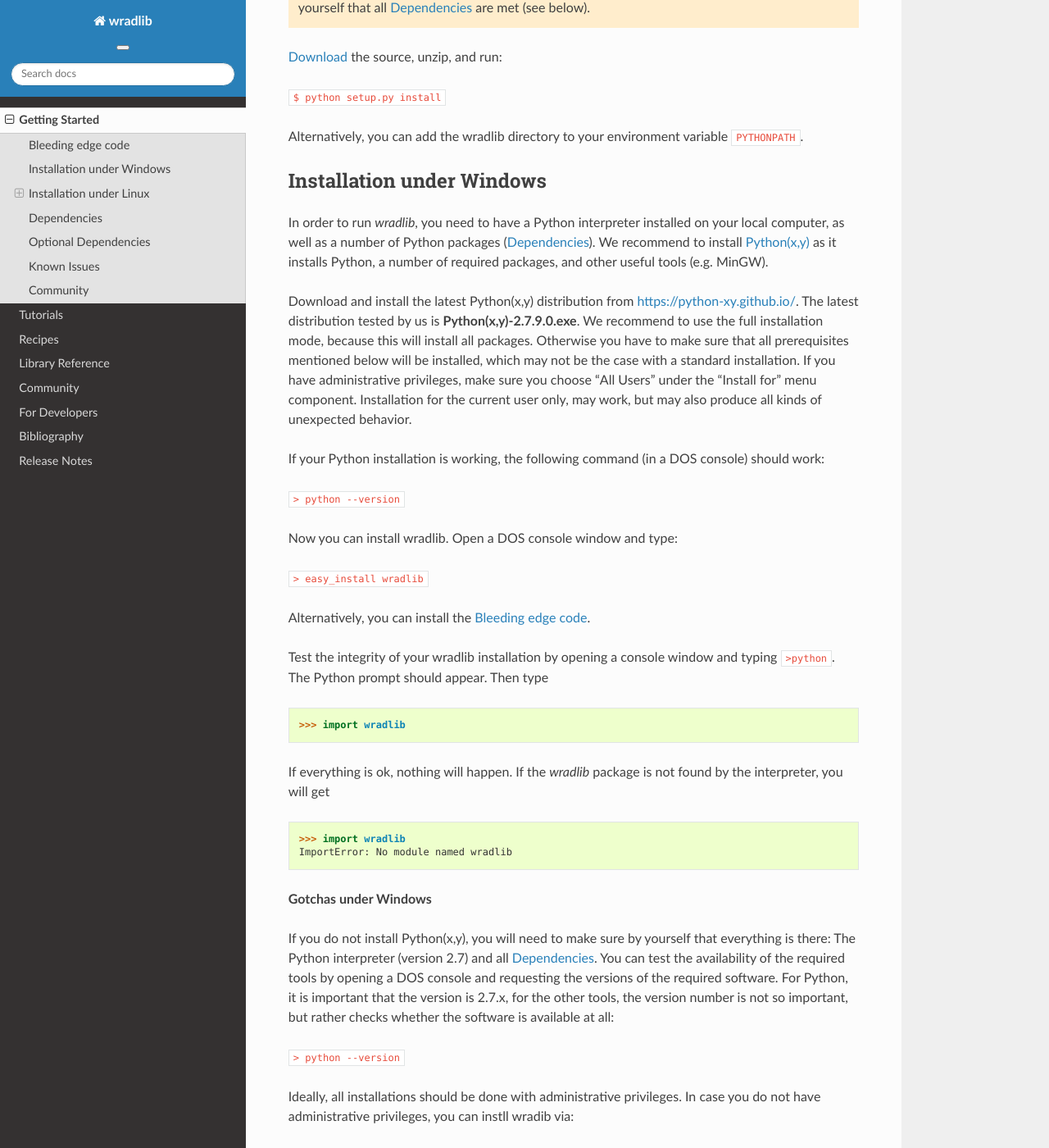
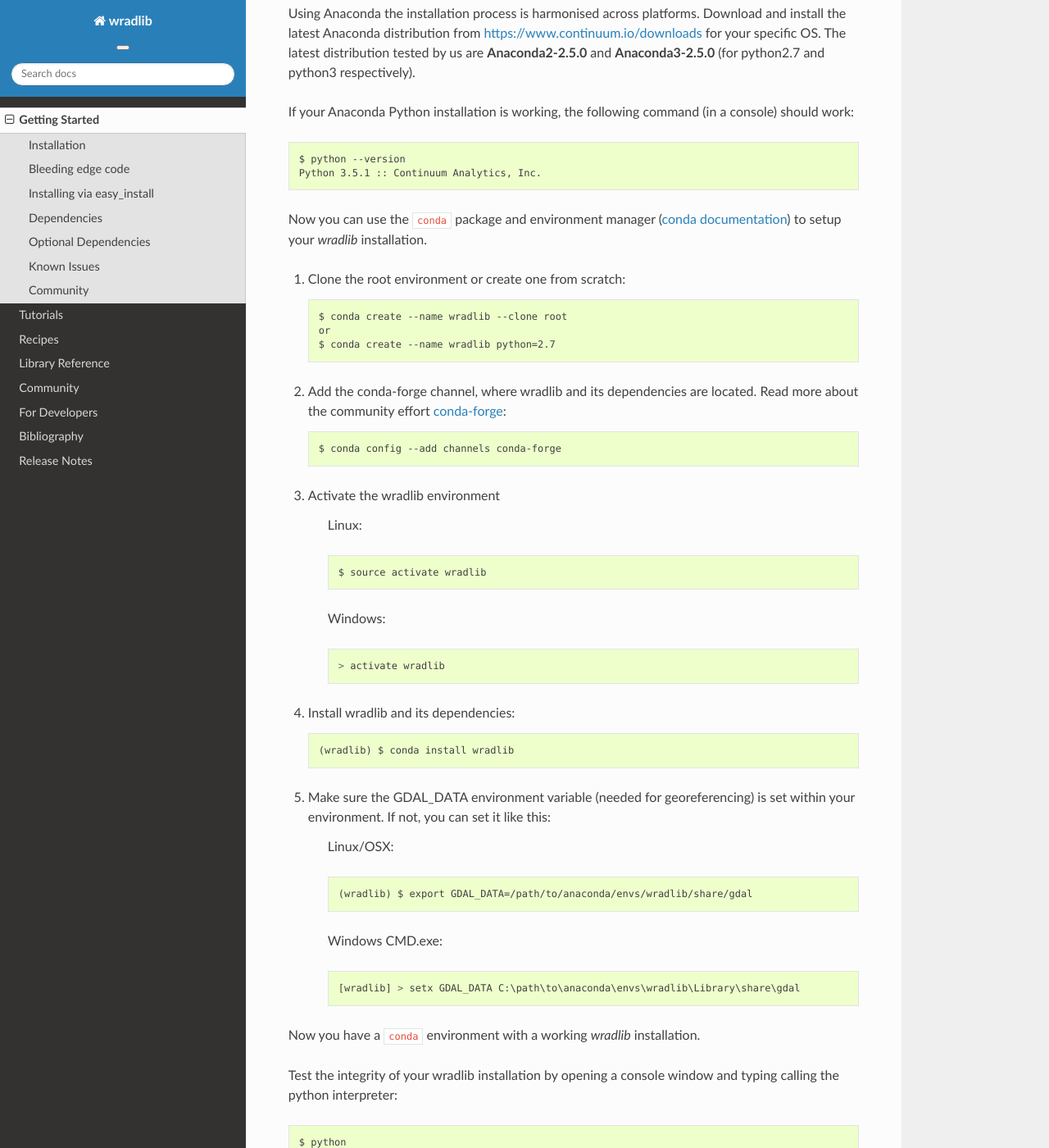
Before and after one commit to wradlib/wradlib-docs, a Sphinx documentation site: the page built from source/gettingstarted.rst, in a window 1280 px wide and 1400 px high, scrolled down 307 px. Shown: the whole window at 82% size. Built offline with Sphinx 7.4.7 and the Read the Docs theme 2.0.0, drawn with Linux system fonts in a browser that asks for light colours; the version number could not be read and is left out; some of the changed text lies outside the part shown.

Commit message:
DOC: incorporate new installation workflow into docs

```diff
--- a/source/dev_setup.rst
+++ b/source/dev_setup.rst
@@ -3,7 +3,7 @@
 
 Setup
 -----
-The section :doc:`gettingstarted` will provide you with detailed guidance on how to install wradlib and the required dependencies for different operating systems (MS Windows, Linux, Mac OS). On MS Windows, each release of wradlib should work with a certain version of Python(x,y). wradlib |release| has been tested with Python(x,y) 2.7.9.0. on Windows and anaconda 2.7.10 and 3.5 on linux-64.
+The section :doc:`gettingstarted` will provide you with detailed guidance on how to install wradlib and the required dependencies for different operating systems (MS Windows, Linux, Mac OS). wradlib |release| has been tested with Anaconda Python 2.5.0 on linux-64, osx-64 and MS Windows 32 and 64 versions.
 
 As a developer, though, you should rather link into wradlib's version control. This way, it will be easier for you to track changes and to contribute your changes to wradlib's main respository (see next section). Just install `Git <https://git-scm.com/>`_, then clone the wradlib repository to your local system by executing the following command in your shell: ``git clone https://github.com/wradlib/wradlib.git``. Do not forget to set the ``PYTHONPATH`` to point to the corresponding directory.
 
--- a/source/gettingstarted.rst
+++ b/source/gettingstarted.rst
@@ -1,80 +1,100 @@
 Getting Started
 ===============
+
+.. _ref-installation:
+
+Installation
+------------
+
+In order to run *wradlib*, you need to have a Python interpreter installed on your local computer, as well as a number of Python packages (`Dependencies`_). We recommend to install `Anaconda <https://www.continuum.io/why-anaconda/>`_ as it installs Python, a number of required packages, and other useful tools (e.g. spyder).
+
+Using Anaconda the installation process is harmonised across platforms. Download and install the latest Anaconda distribution from https://www.continuum.io/downloads for your specific OS.
+The latest distribution tested by us are **Anaconda2-2.5.0** and **Anaconda3-2.5.0** (for python2.7 and python3 respectively).
+
+If your Anaconda Python installation is working, the following command (in a console) should work::
+
+    $ python --version
+    Python 3.5.1 :: Continuum Analytics, Inc.
+
+Now you can use the ``conda`` package and environment manager (`conda documentation <http://conda.pydata.org/docs/index.html/>`_) to setup your *wradlib* installation.
+
+#. Clone the root environment or create one from scratch::
+
+    $ conda create --name wradlib --clone root
+    or
+    $ conda create --name wradlib python=2.7
+
+#. Add the conda-forge channel, where wradlib and its dependencies are located. Read more about the community effort `conda-forge <https://conda-forge.github.io/>`_::
+
+    $ conda config --add channels conda-forge
+
+#. Activate the wradlib environment
+
+    Linux::
+
+        $ source activate wradlib
+
+    Windows::
+
+        > activate wradlib
+
+#. Install wradlib and its dependencies::
+
+    (wradlib) $ conda install wradlib
+
+#. Make sure the GDAL_DATA environment variable (needed for georeferencing) is set within your environment. If not, you can set it like this:
+
+    Linux/OSX::
+
+        (wradlib) $ export GDAL_DATA=/path/to/anaconda/envs/wradlib/share/gdal
+
+    Windows CMD.exe::
+
+        [wradlib] > setx GDAL_DATA C:\path\to\anaconda\envs\wradlib\Library\share\gdal
+
+Now you have a ``conda`` environment with a working *wradlib* installation.
+
+Test the integrity of your wradlib installation by opening a console window and typing calling the python interpreter::
+
+    $ python
+    Python 3.5.1 |Continuum Analytics, Inc.| (default, Dec  7 2015, 11:16:01)
+    [GCC 4.4.7 20120313 (Red Hat 4.4.7-1)] on linux
+    Type "help", "copyright", "credits" or "license" for more information.
+
+The Python prompt should appear. Then type::
+
+    >>> import wradlib
+    >>> wradlib.__version__
+    '0.8.0'
+
+If everything is ok, this will show the running wradlib version. If the *wradlib* package is not found by the interpreter, you will get::
+
+    >>> import wradlib
+    ImportError: No module named wradlib
+
+Alternatively, you can install the `Bleeding edge code`_, but you have to keep track of wradlibs dependencies yourself.
+
 
 Bleeding edge code
 ------------------
 
 .. warning:: The wradlib version on `PyPI <https://pypi.python.org/pypi/wradlib>`_ might lag behind the actual developments. You can use the bleeding edge code from the `wradlib repository <https://github.com/wradlib/wradlib>`_. Note, however, that you need to make sure yourself that all `Dependencies`_ are met (see below).
 
-`Download <https://github.com/wradlib/wradlib/archive/master.zip>`_ the source, unzip, and run:
+`Download <https://github.com/wradlib/wradlib/archive/master.zip>`_ the source, unzip, and run::
 
-``$ python setup.py install``
+    $ python setup.py install
 
 Alternatively, you can add the wradlib directory to your environment variable ``PYTHONPATH``.
 
 
-Installation under Windows
---------------------------
+Installing via easy_install
+---------------------------
 
-In order to run *wradlib*, you need to have a Python interpreter installed on your local computer, as well as a number of Python packages (`Dependencies`_). We recommend to install `Python(x,y) <https://python-xy.github.io/>`_ as it installs Python, a number of required packages, and other useful tools (e.g. MinGW).
+Although we recommend using the Anaconda Python Environment you can install wradlib from PyPi via easy_install.
 
-Download and install the latest Python(x,y) distribution from https://python-xy.github.io/.
-The latest distribution tested by us is **Python(x,y)-2.7.9.0.exe**.
-We recommend to use the full installation mode, because this will install all packages.
-Otherwise you have to make sure that all prerequisites mentioned below will be installed, which may not be the case with a standard installation.
-If you have administrative privileges, make sure you choose "All Users" under the "Install for" menu component.
-Installation for the current user only, may work, but may also produce all kinds of unexpected behavior.
+Open a terminal and run::
 
-If your Python installation is working, the following command (in a DOS console) should work:
-
-``> python --version``
-
-Now you can install wradlib. Open a DOS console window and type:
-
-``> easy_install wradlib``
-
-Alternatively, you can install the `Bleeding edge code`_.
-
-Test the integrity of your wradlib installation by opening a console window and typing ``>python``. The Python prompt should appear. Then type
-
->>> import wradlib
-
-If everything is ok, nothing will happen. If the *wradlib* package is not found by the interpreter, you will get
-
->>> import wradlib
-ImportError: No module named wradlib
-
-**Gotchas under Windows**
-
-If you do not install Python(x,y), you will need to make sure by yourself that everything is there: The Python interpreter (version 2.7) and all `Dependencies`_. You can test the availability of the required tools by opening a DOS console and requesting the versions of the required software. For Python, it is important that the version is 2.7.x, for the other tools, the version number is not so important, but rather checks whether the software is available at all:
-
-``> python --version``
-
-Ideally, all installations should be done with administrative privileges. In case you do not have administrative privileges, you can instll wradib via:
-
-``> easy_install wradlib --user``
-
-
-Installation under Linux
-------------------------
-
-Installing Manually
-^^^^^^^^^^^^^^^^^^^
-
-This way no dependency checking is done and you need to make sure yourself that all dependencies (see below) are met.
-
-`Download the source <https://github.com/wradlib/wradlib/archive/master.zip>`_, unpack, go to the directory, where you unpacked the files and run:
-
-``$ python setup.py install``
-
-This will install wradlib to your site-packages or dist-packages folder.
-
-Installing via easy_install
-^^^^^^^^^^^^^^^^^^^^^^^^^^^
-
-Open a terminal and run:
-
-``$ easy_install wradlib``
+    $ easy_install wradlib
 
 Depending on your system you might need to be root (or sudo the above command) for this to work.
 easy_install will then fetch the source distribution from the Python Package Index and run the installation.
@@ -86,91 +106,31 @@
 
 Therefore we recommend trying to satisfy the dependencies using your favorite package management system.
 
-Since python environments as Enthought Python or Anaconda Python have ermerged and matured in the past, we also recommend to use these environments.
-
-As an example we give all packages necessary to successfully install wradlib on a Ubuntu Linux 12.04 (thanks to Diego Civera from the wradlib-users mailing list for pioneering this).
-
-Satisfying wradlib dependencies using apt-get on Ubuntu 12.04 LTS (precise pangolin)
-^^^^^^^^^^^^^^^^^^^^^^^^^^^^^^^^^^^^^^^^^^^^^^^^^^^^^^^^^^^^^^^^^^^^^^^^^^^^^^^^^^^^
-
-If you want to get started very quickly and are not afraid to use third party repositories, then the following lines should get you going within minutes (the '$' prompt means that these commands should be issued on a terminal)
-
-| ``$ sudo add-apt-repository ppa:adrian-m-benson/ppa``
-| ``$ sudo apt-get update``
-| ``$ sudo apt-get install python-setuptools python-numpy python-scipy python-matplotlib python-tables python-h5py python-netcdf4 python-gdal``
-| ``$ sudo easy_install wradlib``
-
-
-We will break up the installation into several steps, in case something goes wrong along the way, or you would like to know better, what is happening.
-
-1. Getting easy_install
-"""""""""""""""""""""""
-As there is no wradlib Debian package yet, the python-setuptools package gives you access to easy_install.
-
-``$ sudo apt-get install python-setuptools``
-
-2. NumPy, SciPy and Matplotlib
-""""""""""""""""""""""""""""""
-NumPy and SciPy are needed for many algorithms and Matplotlib is used for visualization.
-
-``$ sudo apt-get install python-numpy python-scipy python-matplotlib``
-
-3. Data Formats: HDF5 and NetCDF4
-"""""""""""""""""""""""""""""""""
-The two major packages for working with HDF5 files are h5py and PyTables
-
-``$ sudo apt-get install python-h5py python-tables``
-
-For NetCDF4, there are no official Debian Packages for Ubuntu 12.04
-
-| You have two options here.
-| **EITHER** You can try a user repository:
-
-| ``$ sudo add-apt-repository ppa:adrian-m-benson/ppa``
-| ``$ sudo apt-get update``
-| ``$ sudo apt-get install python-netcdf4``
-
-**OR** you satisfy the source dependencies of python-netcdf4 and let easy_install do the rest:
-
-| ``$ sudo apt-get install libnetcdf-dev libhdf5-dev``
-| ``$ sudo easy_install netCDF4``
-
-4. georeferencing
-"""""""""""""""""
-Projections, which are the main part of georeferencing are handled by the gdal package
-
-``$ sudo apt-get install python-gdal``
-
-5. wradlib
-""""""""""
-Finally you can install wradlib.
-
-``$ sudo easy_install wradlib``
-
-This will install wradlib and all missing dependencies.
-
-**Gotchas under Linux**
-
-As of Ubuntu 12.04 numpydoc, which is needed to build the source documentation of wradlib also does not have a Debian package. This will change in more current versions. As numpydoc seems to be purely written in python, easy_install should be able to install it without problems. However, numpydoc is not needed in order to use wradlib.
 
 .. _ref-dependencies:
 
 Dependencies
 ------------
 
-*wradlib* was not designed to be a self-contained library. Besides extensive use of Numpy and Scipy, *wradlib* uses additional libraries, which you will need to install before you can use *wradlib*. Note that all libraries marked with a (*) are *not* contained in the Python(x,y) distribution. Installers for the remaining libraries can be downloaded at https://python-xy.github.io/downloads.html.
+*wradlib* was not designed to be a self-contained library. Besides extensive use of Numpy and Scipy, *wradlib* uses additional libraries, which you will need to install before you can use *wradlib*.
 
-- numpy, version >= 1.6.1
+.. tabularcolumns:: |L|L|L|]
 
-- matplotlib, version >= 1.1.0
-
-- scipy, version >= 0.9
-
-- h5py, version >= 2.0.1
-
-- netCDF4, version >= 1.0
-
-- gdal, version >= 1.9
++------------+-----------+-------------+
+| Package    |    min    | recommended |
++============+===========+=============+
+| numpy      | >= 1.6.1  | >= 1.10.1   |
++------------+-----------+-------------+
+| matplotlib | >= 1.1.0  | >= 1.5.1    |
++------------+-----------+-------------+
+| scipy      | >= 0.9    | >= 0.17.0   |
++------------+-----------+-------------+
+| h5py       | >= 2.0.1  | >= 2.5.0    |
++------------+-----------+-------------+
+| netCDF4    | >= 1.0    | >= 1.2.2    |
++------------+-----------+-------------+
+| gdal       | >= 1.9    | >= 2.0.2    |
++------------+-----------+-------------+
 
 You can check whether the required `Dependencies`_ are available on your computer by opening a Python console and enter:
 
@@ -214,27 +177,11 @@
 
 Depending on your OS and installation method you may encounter different problems. Here are some guidelines for attacking them.
 
-Generally it is a good idea to use your systems package manager to install the dependencies. This will also take account for other needed bindings, libs etc. Windows user should install one of the (scientific) python packages to resolve the problems there.
+Generally it is a good idea to use your systems package manager to install dependencies. This will also take account for other needed bindings, libs etc. Windows user should install one of the (scientific) python packages to resolve the problems there.
 
-You may install the requirements via pip for all requirements::
+We recommend using the Anaconda conda package and environment manager (see `Installation`_).
 
-    pip install -r requirements.txt
-
-or for any requirement itself::
-
-    pip install 'numpy>=1.7.1'
-
-If you are installing wradlib and the missing dependencies via pip or setup.py there may be missing some libraries and/or include ('header') files. The only solutions to this is to install the missing libraries via packet manager or compile them from scratch (windows user using the python packages should not encounter such problems).
-
-If you are installing wradlib and the missing dependencies via pip or setup.py there also may be version conflicts between the packages, some libraries and/or include ('header') files. If, for instance, the newest available gdal-devel libraries which come with your system are version 1.10.0, but gdal version downloaded from PyPI is 1.11.0, then this may have an error at compile time as a result. Solution is to explicitely declare the gdal version::
-
-    pip install 'gdal==1.10.0'
-
-This may also be an issue with other dependencies which are relying on libraries.
-
-If you are in need to install everything from scratch, or if you are setting up a clean virtual environment, etc., you may encounter some other strange problems. Especially in virtual environments you may have to export some PATH variables so that libraries and includes can be found.
-
-If all this doesn't help, check on your favorite search engine or create an issue `here <https://github.com/wradlib/wradlib/issues>`_ with details on the problem or send an email on the `wradlib-users <https://groups.google.com/forum/?fromgroups=#!forum/wradlib-users>`_ mailing list.
+If you encounter problems installing wradlib, check on your favorite search engine or create an issue `here <https://github.com/wradlib/wradlib/issues>`_ with details on the problem or send an email on the `wradlib-users <https://groups.google.com/forum/?fromgroups=#!forum/wradlib-users>`_ mailing list.
 
 
 Community
```
Also changed, not shown: other parts of source/gettingstarted.rst (+7 -4 lines), source/release_notes.rst (+9 -2 lines).
